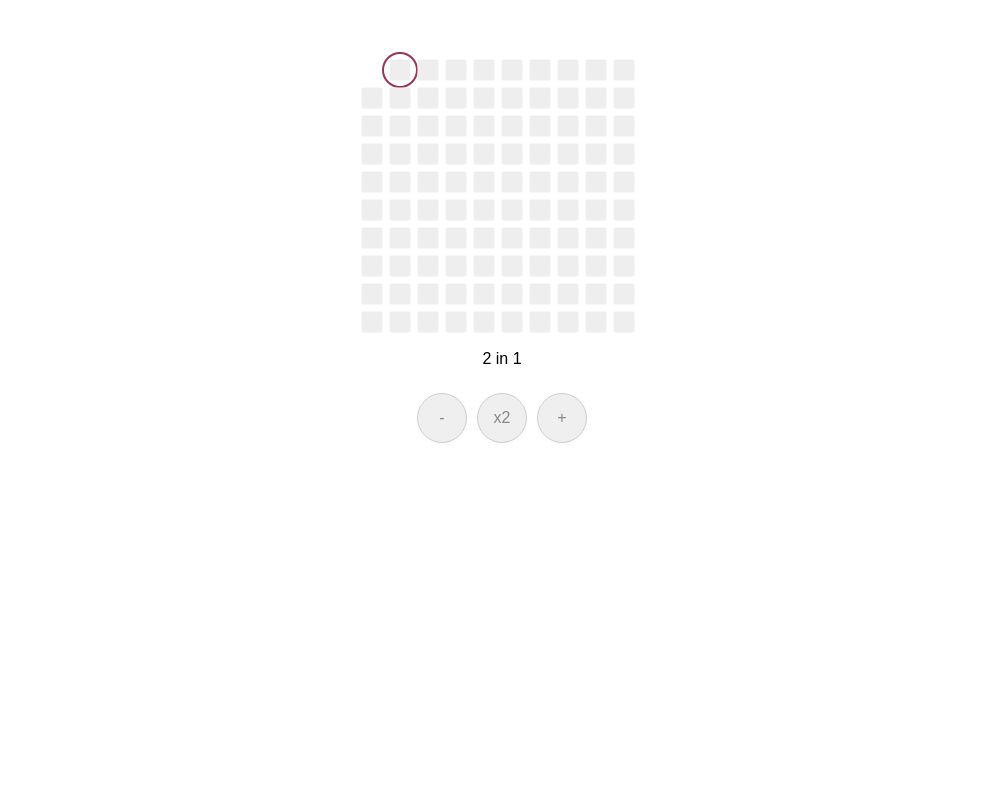
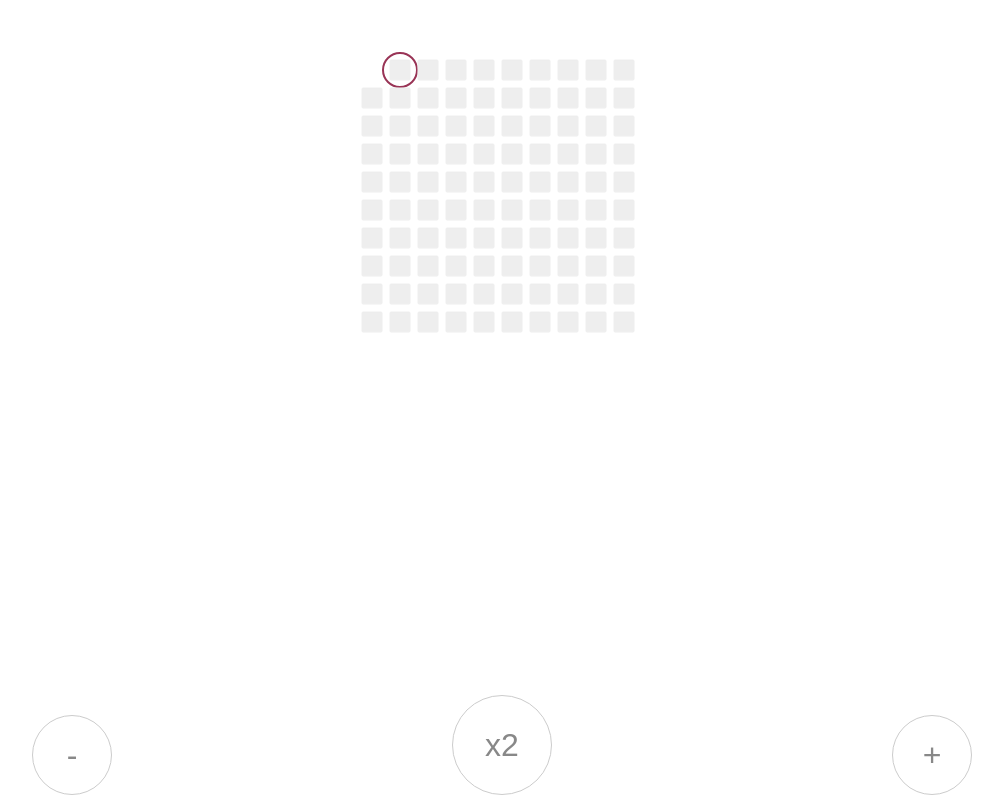
Before and after one commit to JayChetty/double, a React (Create React App) app: page / in a window 1280 px wide. Shown: the whole page, without its empty margins (138-1141 px from the left). Built offline with nearby package versions, Linux system fonts and the light colour scheme.

Commit message:
button styling

```diff
--- a/src/App.css
+++ b/src/App.css
@@ -1,7 +1,16 @@
+html,
+body {
+  height: 100%;
+}
+#root {
+  height: 100%;
+}
 .App {
   text-align: center;
   display: flex;
   flex-direction: column;
+  justify-content: space-between;
+  height: 100%;
 }
 
 .grid {
@@ -13,15 +22,14 @@
   margin-top: 20px;
 }
 
-button {
+/*button {
   margin: 5px;
   padding: 10px;
   border: 1px black solid;
   padding-left: 15px;
   padding-right: 15px;
-
   border-radius: 10%;
-}
+}*/
 
 .App-logo {
   animation: App-logo-spin infinite 20s linear;
@@ -109,11 +117,25 @@ text {
   }
 }
 
+.buttons {
+  display: flex;
+  flex-direction: row;
+  justify-content: space-around;
+  align-items: flex-end;
+}
+
 button {
   border-radius: 100%;
   border: 1px #cccccc solid;
-  font-size: 16px;
-  width: 50px;
-  height: 50px;
+  font-size: 32px;
+  width: 80px;
+  height: 80px;
   color: #888888;
+  margin: 5px;
+  background-color: white;
 }
+
+button.large {
+  width: 100px;
+  height: 100px;
+}
--- a/src/App.js
+++ b/src/App.js
@@ -162,9 +162,9 @@ class App extends Component {
         <svg className="grid" width="300" height="300">
           {rects}
         </svg>
-        <span>
+        {/* <span>
           {target} in {allowedMoves}
-        </span>
+        </span> */}
         <div className="buttons">
           <button
             disabled={stalled}
@@ -173,7 +173,11 @@ class App extends Component {
           >
             -
           </button>
-          <button disabled={stalled} className="button" onClick={this.double}>
+          <button
+            disabled={stalled}
+            className="button large"
+            onClick={this.double}
+          >
             x2
           </button>
           <button disabled={stalled} className="button" onClick={this.addOne}>
```
